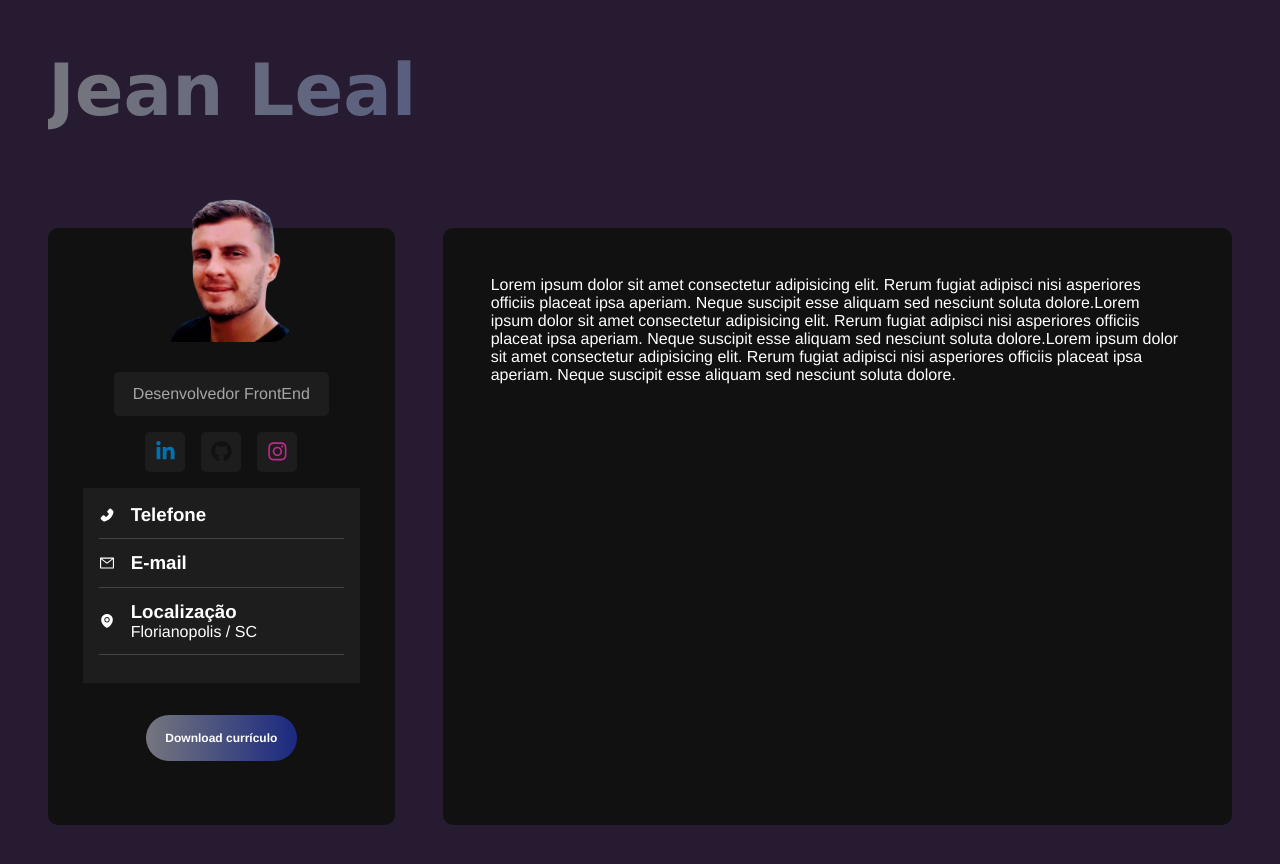
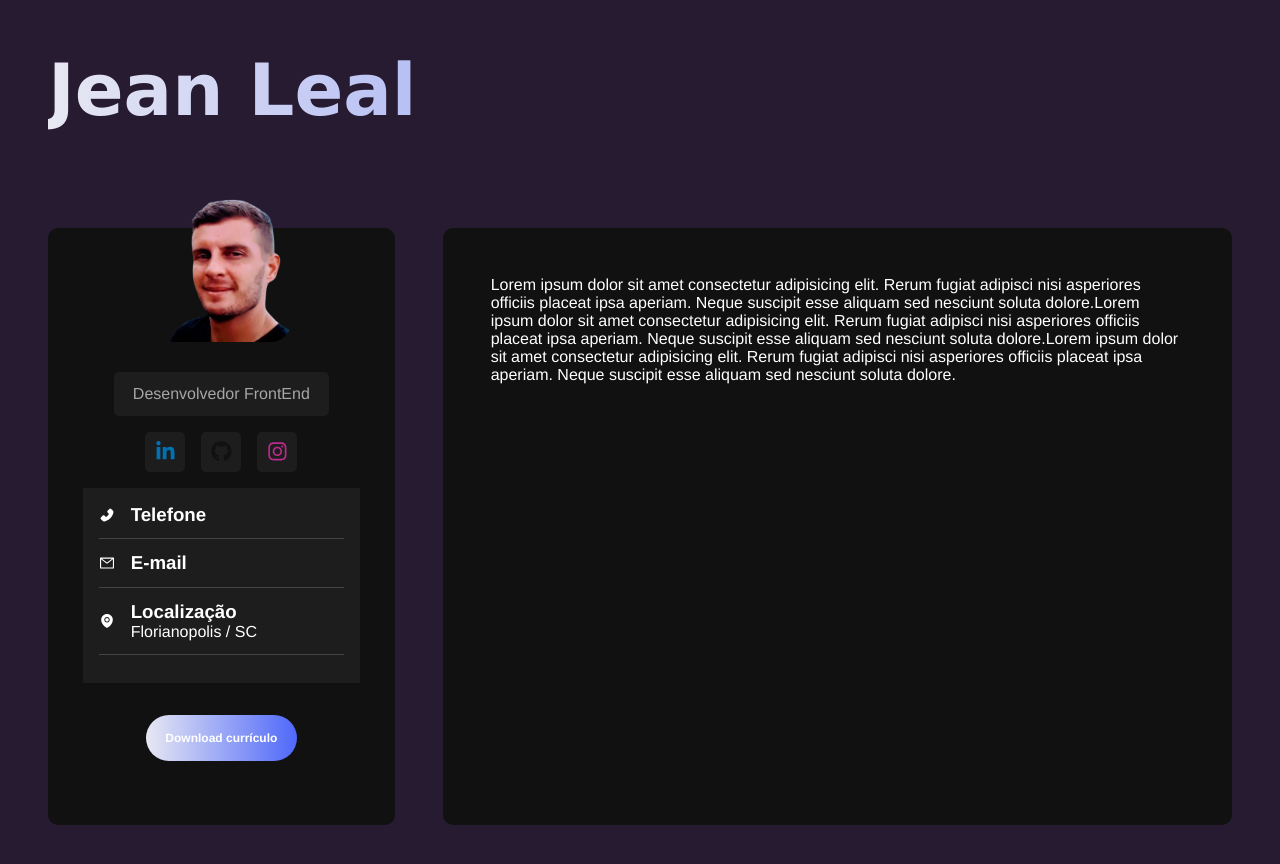
Before and after one commit to Jeanll7/perfil, a React (Vite) app: page / in a window 1280 px wide. Shown: the top 864 px of the page. Built offline with nearby package versions, Linux system fonts and the light colour scheme.

Commit message:
Update variables.scss

```diff
--- a/src/styles/variables.scss
+++ b/src/styles/variables.scss
@@ -9,4 +9,4 @@ $container-border-radius: 10px;
 $border-radius-perfil: 20px;
 $border-radius-round: 150px;
 $card-border-radius: 5px;
-$gradient: linear-gradient(to right, #75767e 0%, #1A2980 100%);
+$gradient: linear-gradient(to right, #e7e8f2 0%, #4f68fa 100%);
```
